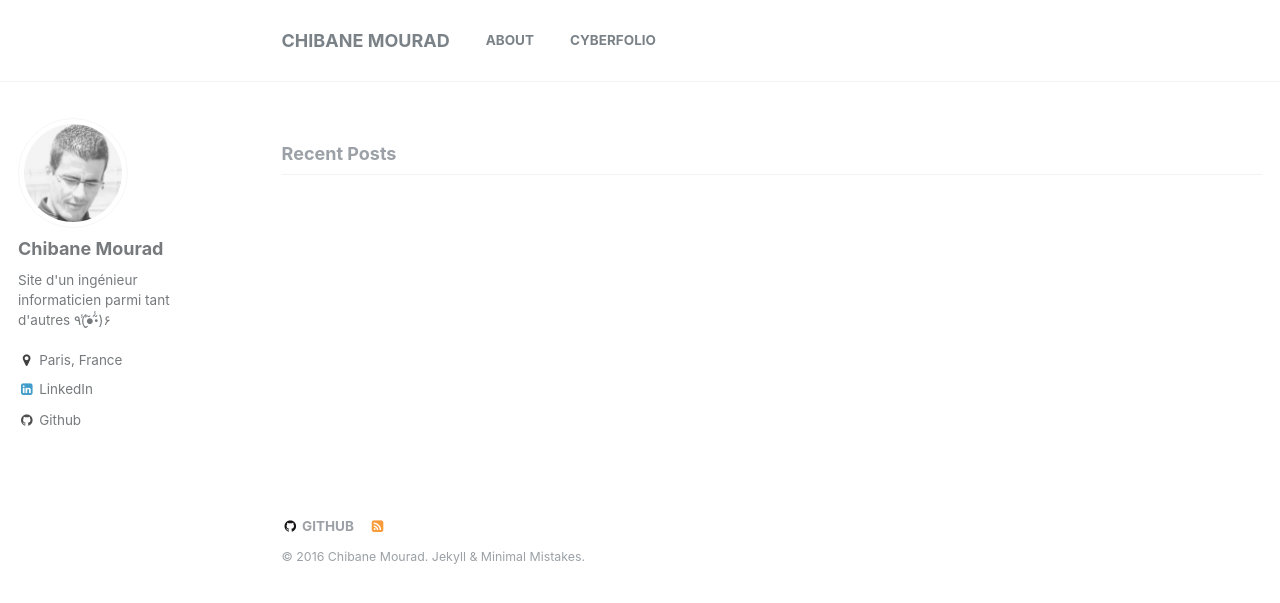
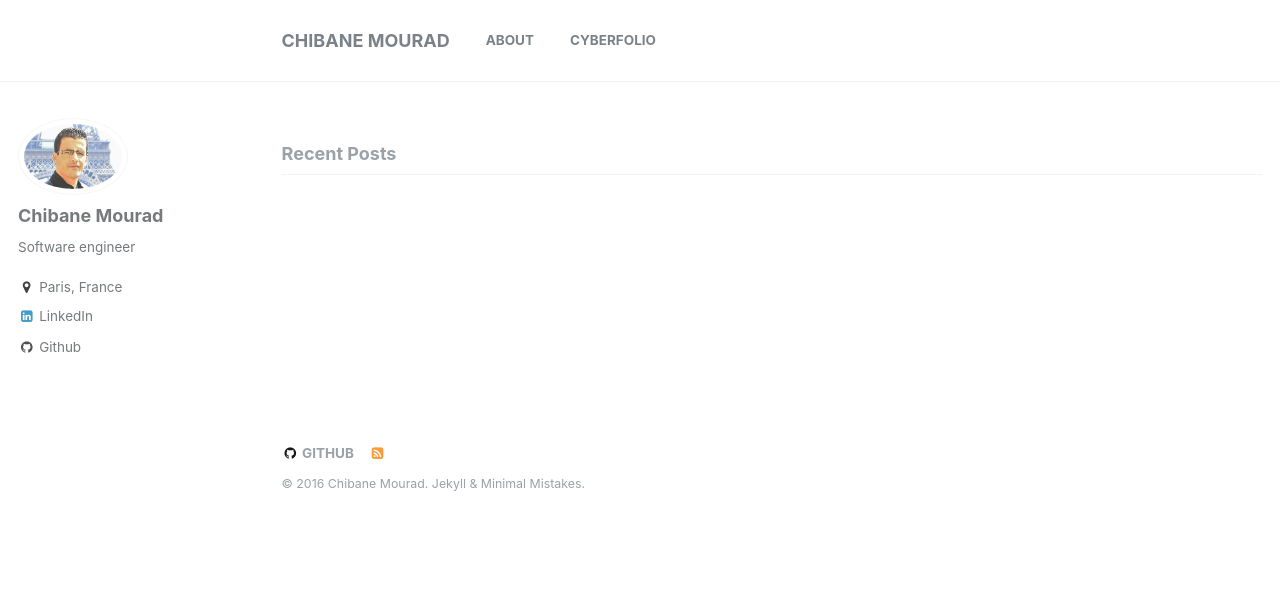
Before and after one commit to chibanemourad/chibanemourad.github.io, a Jekyll site: the page built from index.html, in a window 1280 px wide. Shown: the top 603 px of the page. Built offline with Jekyll 4.4.1, drawn with Linux system fonts in a browser that asks for light colours; the list of posts is cut into pages by our own code.

Commit message:
update blog description and avatar

```diff
--- a/_config.yml
+++ b/_config.yml
@@ -10,7 +10,7 @@ locale                   : "fr-FR"
 title                    : "Chibane Mourad"
 title_separator          : "-"
 name                     : "Chibane Mourad"
-description              : "Site d'un ingénieur informaticien parmi d'autres..."
+description              : "Software engineer"
 url                      : # the base hostname & protocol for your site e.g. "https://mmistakes.github.io"
 baseurl                  : # the subpath of your site, e.g. "/blog"
 gh_repo                  :
@@ -62,8 +62,8 @@ google_ad_slot           :
 # Site Author
 author:
   name             : "Chibane Mourad"
-  avatar           : "Chimou2.jpg"
-  bio              : "Site d'un ingénieur informaticien parmi tant d'autres ٩(̾●̮̮̃̾•̃̾)۶"
+  avatar           : "chimou.JPG"
+  bio              : "Software engineer"
   location         : "Paris, France"
   email            :
   uri              :
```
Also changed, not shown: images/chimou.JPG (added), 3 other files.
